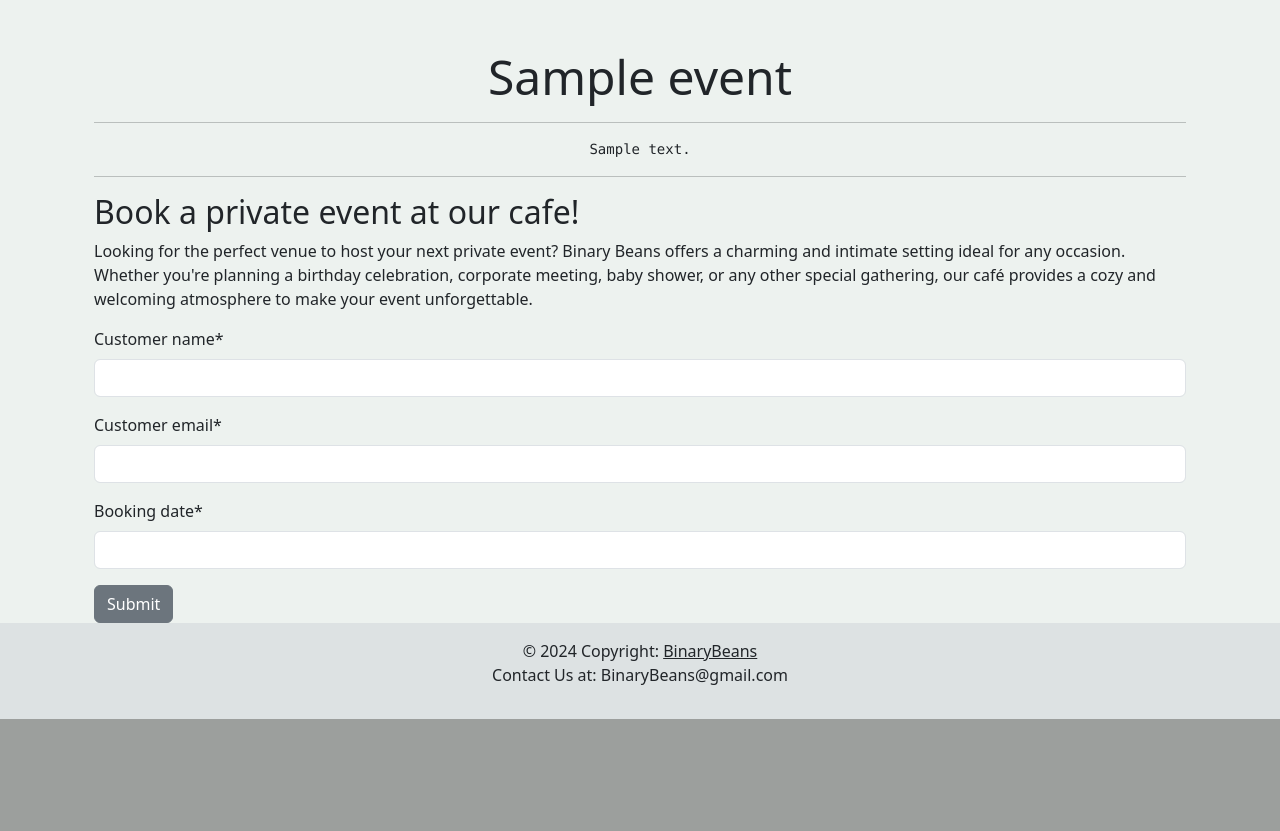
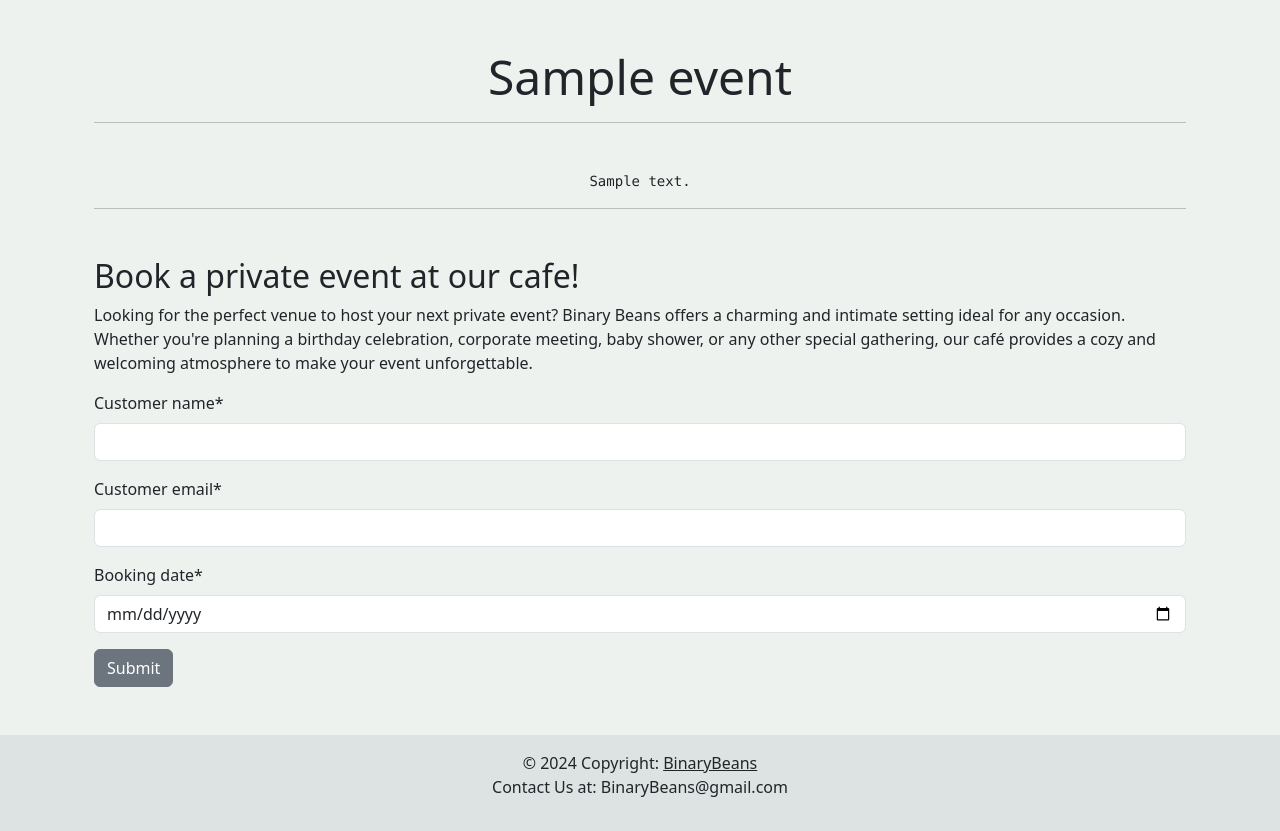
Before and after one commit to Willr-hawkins/binary-beans, a Django app: page /events/ in a window 1280 px wide. Shown: the part 672-1503 px from the top of the page. Before the commit the page ends 1391 px from the top, so only its background shows below. Run offline with Django 4.2, Linux system fonts and the light colour scheme; tables that the repository leaves empty hold one stand-in row (values such as "Sample post"); some libraries are stand-ins or nearby versions.

Commit message:
Style the booking form on the events page

```diff
--- a/events/forms.py
+++ b/events/forms.py
@@ -1,7 +1,12 @@
 from .models import BookingRequest
 from django import forms
+
+
+class DateInput(forms.DateInput):
+    input_type = 'date'
 
 class BookingForm(forms.ModelForm):
     class Meta:
         model = BookingRequest
         fields = ('customer_name', 'customer_email', 'booking_date',)
+        widgets = {'booking_date': DateInput,}
--- a/events/models.py
+++ b/events/models.py
@@ -1,4 +1,5 @@
 from django.db import models
+
 
 # Create your models here.
 
--- a/events/templates/events/events.html
+++ b/events/templates/events/events.html
@@ -8,16 +8,16 @@
     <h2 class="text-center display-5 mt-5">{{ events.title }}</h2>
     <div class="text-center">
         <hr>
-        <p><pre>{{ events.content}}</pre></p>
+        <p class="my-5"><pre>{{ events.content}}</pre></p>
         <hr>
     </div>
-    <div class="row justify-content-center">
+    <div class="row justify-content-center mt-5">
         <h2>Book a private event at our cafe!</h2>
         <p>Looking for the perfect venue to host your next private event? Binary Beans offers a charming and intimate setting ideal for any occasion. Whether you're planning a birthday celebration, corporate meeting, baby shower, or any other special gathering, our café provides a cozy and welcoming atmosphere to make your event unforgettable. </p>
         <form method="post">
             {{ booking_form | crispy }}
             {% csrf_token %}
-            <button class="btn btn-secondary" type="submit">Submit</button>
+            <button class="btn btn-secondary mb-5" type="submit">Submit</button>
         </form>
     </div>
 </section>
```
Also changed, not shown: events/migrations/0005_rename_cusotmer_email_bookingrequest_customer_email.py (added).
